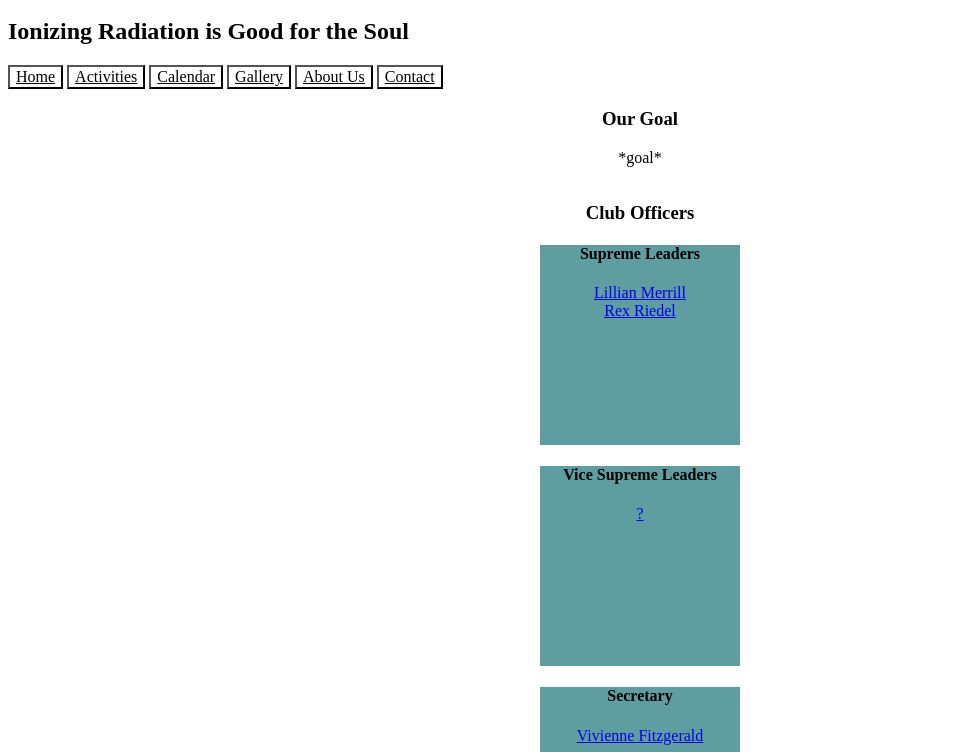
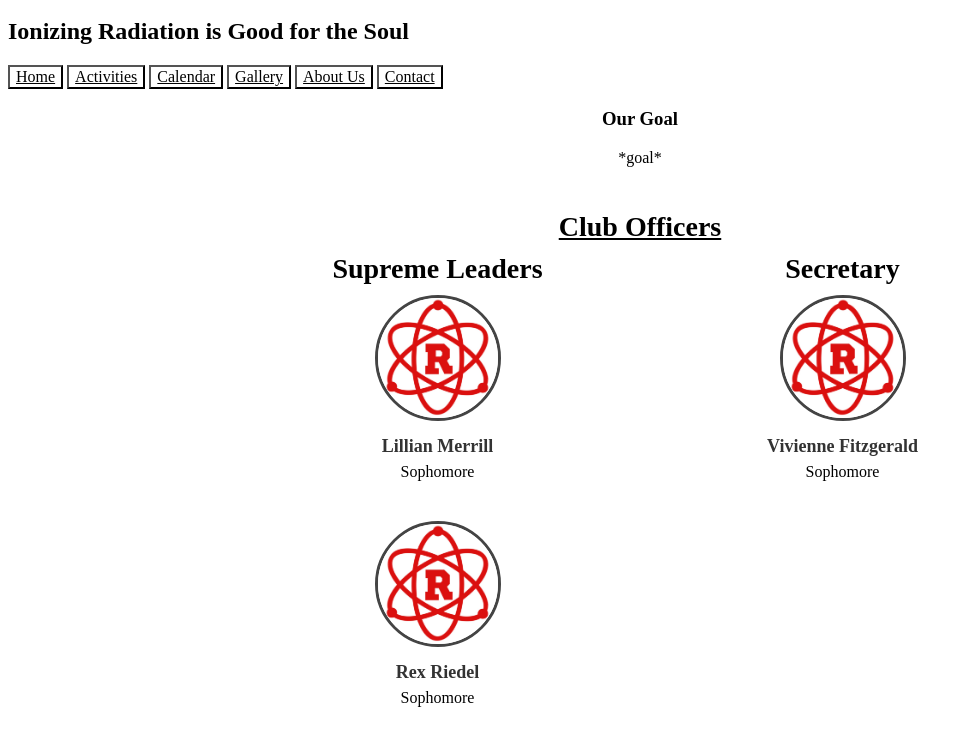
Before and after one commit to lillianmerrill27/nuclearclub, a plain HTML site: page index.html in a window 1280 px wide. Shown: the part 48-800 px from the top of the page, without its empty margins (0-972 px from the left). Drawn offline with Linux system fonts and the light colour scheme.

Commit message:
fixed made prettyyyyy

```diff
--- a/index.html
+++ b/index.html
@@ -22,37 +22,57 @@
                         <p>*goal*</p>
                     </div>
 
-                    <div class="officers">
-                        <h3>Club Officers</h3>
-                        <!-- names & headshots w/ links leading to the 'about us' tab, showing descriptions-->
-                        <div class="hp-profiles">
-                            <div class="pres hp-profile">
+                    <div class="officer-section">
+                        <h3 class="officers-title">Club Officers</h3>
+                        <div class="officers-container">
+
+                            <div class="officer-category">
                                 <h4>Supreme Leaders</h4>
-                                    <div class="lil-hp">
-                                        <a href="about-us.html" class="pfl about-us-page">Lillian Merrill</a>
+                                <div class="supreme-leaders">
+                                    <div class="officer">
+                                        <img src="lillian.jpg" alt="Lillian Merrill">
+                                        <a href="about-us.html" class="officer-name">Lillian Merrill</a>
+                                        <p>Sophomore</p>
                                     </div>
-                                    <div class="rex-hp">
-                                        <a href="about-us.html" class="pfl about-us-page">Rex Riedel</a>
+                                </div>
+
+                                    <div class="officer">
+                                        <img src="rex.jpg" alt="Rex Riedel">
+                                        <a href="about-us.html" class="officer-name">Rex Riedel</a>
+                                        <p>Sophomore</p>
                                     </div>
                             </div>
 
-                            <div class="vp hp-profile">
+                            <!-- <div class="officer-category">
                                 <h4>Vice Supreme Leaders</h4>
-                                <a href="about-us.html" class="pfl about-us-page">?</a>
+                                <div class="officer">
+                                    <img src="vicepres.jpg" alt="vice president">
+                                    <a href="about-us.html" class="officer-name">?</a>
+                                </div>
+                            </div> -->
+
+                            <div class="officer-category">
+                                <h4>Secretary</h4>
+                                <div class="officer">
+                                    <img src="vivi.jpg" alt="Vivienne Fitzgerald">
+                                    <a href="about-us.html" class="officer-name">Vivienne Fitzgerald</a>
+                                    <p>Sophomore</p>
+                                </div>
                             </div>
 
-                            <div class="secretary hp-profile">
-                                <h4>Secretary</h4>
-                                <a href="about-us.html" class="pfl about-us-page">Vivienne Fitzgerald</a>
-                            </div>
-
-                            <div class="treasurer hp-profile">
+                            <div class="officer-category">
                                 <h4>Treasurer</h4>
-                                <a href="about-us.html" class="pfl about-us-page">Rocco Tulipani</a>
+                                <div class="officer">
+                                    <img src="rocco.jpg" alt="Rocco Tulipani">
+                                    <a href="about-us.html" class="officer-name">Rocco Tulipani</a>
+                                    <p>Sophomore</p>
+                                </div>
                             </div>
 
                         </div>
+
                     </div>
+
                 </div>
 
             </body>
--- a/style.css
+++ b/style.css
@@ -26,11 +26,13 @@
 
   .button:hover {
     background-color: grey;
+    color: white;
   }
 
 
   .button:active {
-  color: rgb(147, 117, 182);
+  background-color: #b01b1b;
+  color: white;
   }
 
 /* .title{}
@@ -43,28 +45,99 @@
   text-align: center;
 }
 
-.goals, .officers {
-  flex: 1;
+/* OFFICER STUFF */
+.officers-section{
+  display: flex;
+  flex-direction: column;
+  align-items: center;
+  text-align: center;
+  padding: 50px;
+  background: #f5f5f5;
+  border-radius: 20px;
+  max-width: 800px;
+  margin: auto;
+  box-shadow: 0px 4px 10px rgba(0, 0, 0, 0.1);
 }
 
-.pres{
+.officers-container {
+  display: flex;
+  flex-wrap: wrap;
+  justify-content: center;
+  gap: 20px;
+  max-width: 800px;
+}
+
+.officers-title{
+  font-size: 28px;
+  font-weight: bold;
+  margin-bottom: 40px;
+  text-decoration: underline;
+}
+
+.officer-category{
+  /* display: flex; */
+  /* flex-wrap: row wrap; */
+  flex: 1 1 300px;
+  min-width: 250px;
+  text-align: center;
+  margin-bottom: 30px;
+}
+
+.supreme-leaders{
+  display: flex;
+  flex-direction: column;
+  align-items: center;
+  justify-content: center;
+  gap: 20px;
+}
+
+.officer{
+  display: flex;
+  flex-direction: column;
+  align-items: center;
+  justify-content: center;
+  gap: 15px;
+  margin-top: 10px;
+}
+
+
+.officer img {
+  display: flex;
+  flex-wrap: wrap;
+  width: 120px;
+  height: 120px;
+  object-fit: cover;
+  border-radius: 50%;
+  border: 3px solid #444;
+  transition: transform 0.3s ease;
+}
+
+.officer img:hover {
+  transform: scale(1.1);
+}
+
+.officer-name{
+  font-size: 18px;
+  font-weight: 600;
+  text-decoration: none;
+  color: #333;
+  transition: color 0.3s ease;
+  margin-bottom: -25px;
+}
+.officer-name:hover{
+  color: #b01b1b;
+}
+.officer-category h4 {
+  font-size: 28px;
+  margin-top: -30px;
+  margin-bottom: 0px;
 
 }
 
-.vp {
-
+.officer p{
+  display: flex;
+  flex-flow: column wrap;
+  align-items: baseline;
+  margin-bottom: 30px;
 }
-
-.secretary{
-
-}
-
-.treasurer{
-
-}
-
-.hp-profile {
-  background-color: cadetblue;
-  width: 200px;
-  height: 200px;
-}
+/* END OF OFFICER STUFF */
```
